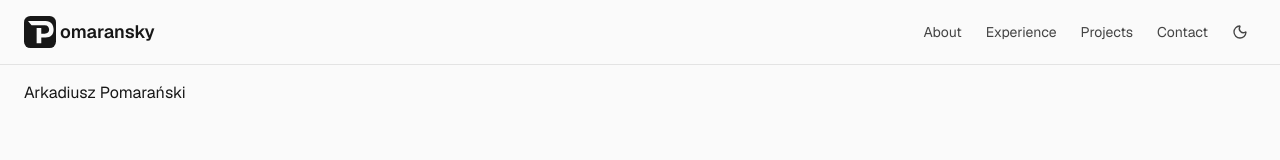
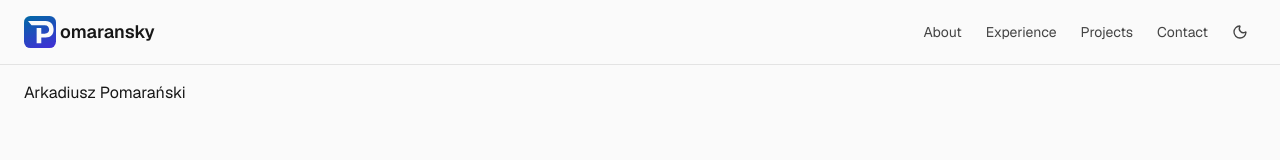
Before and after one commit to Pomaransky/pomaransky-web, a Next.js app: page / in a window 1280 px wide. Shown: the top 160 px of the page. Built offline with nearby package versions, Linux system fonts and the light colour scheme.

Commit message:
Add primary and secondary colors, Improve logo

```diff
--- a/app/globals.css
+++ b/app/globals.css
@@ -15,6 +15,8 @@
 @theme inline {
   --color-background: var(--background);
   --color-foreground: var(--foreground);
+  --color-primary: var(--color-sky-700);
+  --color-secondary: var(--color-indigo-700);
   --font-sans: var(--font-geist-sans);
   --font-mono: var(--font-geist-mono);
 }
--- a/components/header/Header.tsx
+++ b/components/header/Header.tsx
@@ -2,7 +2,7 @@
 
 import Link from "next/link";
 import { Menu, X } from "lucide-react";
-import { useState } from "react";
+import { useEffect, useRef, useState } from "react";
 import { Container } from "@/components/container/Container";
 import { Logo } from "@/components/icons/Logo";
 import { ThemeToggle } from "@/components/theme/ThemeToggle";
@@ -16,13 +16,28 @@ const navLinks = [
 ];
 
 const linkClassName =
-  "text-sm text-foreground/80 transition-colors hover:text-sky-700";
+  "text-sm text-foreground/80 transition-colors hover:text-primary";
 
 export function Header() {
   const [open, setOpen] = useState(false);
+  const headerRef = useRef<HTMLElement>(null);
+
+  useEffect(() => {
+    if (!open) return;
+    const onClickOutside = (e: MouseEvent) => {
+      if (!headerRef.current?.contains(e.target as Node)) {
+        setOpen(false);
+      }
+    };
+    document.addEventListener("mousedown", onClickOutside);
+    return () => document.removeEventListener("mousedown", onClickOutside);
+  }, [open]);
 
   return (
-    <header className="sticky top-0 z-50 border-b border-foreground/10 bg-background py-4">
+    <header
+      ref={headerRef}
+      className="sticky top-0 z-50 border-b border-foreground/10 bg-background py-4"
+    >
       <Container>
         <div className="flex items-center justify-between gap-6">
           <Link href="/" className="flex items-center gap-1">
@@ -39,7 +54,7 @@ export function Header() {
             <button
               type="button"
               onClick={() => setOpen((prev) => !prev)}
-              className="flex size-8 cursor-pointer items-center justify-center rounded-md text-foreground/80 transition-colors hover:text-sky-700 md:hidden"
+              className="flex size-8 cursor-pointer items-center justify-center rounded-md text-foreground/80 transition-colors hover:text-primary md:hidden"
               aria-label={open ? "Close menu" : "Open menu"}
               aria-expanded={open}
               aria-controls="mobile-nav"
--- a/components/icons/Logo.tsx
+++ b/components/icons/Logo.tsx
@@ -1,57 +1,52 @@
 export const logo = {
   width: 40,
   height: 40,
-  rx: 8,
-  favicon: {
-    background: "#18181b",
-    color: "#fafafa",
+  borderRadius: "20%",
+  gradient: {
+    from: "#0069a4",
+    to: "#432dd7",
   },
+  iconColor: "#fafafa",
 } as const;
 
 type LogoMarkProps = {
-  background: string;
-  foreground: string;
   className?: string;
   width?: number | string;
   height?: number | string;
 };
 
-export function LogoMark({
-  background,
-  foreground,
-  className,
-  width = "100%",
-  height = "100%",
-}: LogoMarkProps) {
+export function LogoMark({ className, width, height }: LogoMarkProps) {
   return (
-    <svg
-      viewBox={`0 0 ${logo.width} ${logo.height}`}
-      width={width}
-      height={height}
-      xmlns="http://www.w3.org/2000/svg"
+    <div
       className={className}
       aria-hidden
+      style={{
+        display: "flex",
+        alignItems: "center",
+        justifyContent: "center",
+        overflow: "hidden",
+        width,
+        height,
+        borderRadius: logo.borderRadius,
+        background: `linear-gradient(160deg, ${logo.gradient.from} 0%, ${logo.gradient.to} 100%)`,
+      }}
     >
-      <rect
-        width={logo.width}
-        height={logo.height}
-        rx={logo.rx}
-        fill={background}
-      />
-      <g fill={foreground} fillRule="evenodd">
-        <path d="M5 6.2 H27 C33.8 6.2 37 11 37 17 C37 23 33.8 27 27 27 H21.6 V34.2 H15.8 V15 H21.6 V11.6 H9.4 L5 6.2 Z M21.6 11.6 H25.8 C29.6 11.6 31.4 14 31.4 17 C31.4 20 29.6 22.2 25.8 22.2 H21.6 Z" />
-      </g>
-    </svg>
+      <svg
+        viewBox={`0 0 ${logo.width} ${logo.height}`}
+        width="100%"
+        height="100%"
+        xmlns="http://www.w3.org/2000/svg"
+      >
+        <g fill={logo.iconColor} fillRule="evenodd">
+          <path d="M5 6.2 H27 C33.8 6.2 37 11 37 17 C37 23 33.8 27 27 27 H21.6 V34.2 H15.8 V15 H21.6 V11.6 H9.4 L5 6.2 Z M21.6 11.6 H25.8 C29.6 11.6 31.4 14 31.4 17 C31.4 20 29.6 22.2 25.8 22.2 H21.6 Z" />
+        </g>
+      </svg>
+    </div>
   );
 }
 
 export function LogoIcon() {
-  return (
-    <LogoMark
-      background={logo.favicon.background}
-      foreground={logo.favicon.color}
-    />
-  );
+  return <LogoMark width={logo.width} height={logo.height} />;
 }
 
 type LogoProps = {
@@ -59,11 +54,5 @@ type LogoProps = {
 };
 
 export function Logo({ className }: LogoProps) {
-  return (
-    <LogoMark
-      className={className}
-      background="var(--foreground)"
-      foreground="var(--background)"
-    />
-  );
+  return <LogoMark className={className} />;
 }
--- a/components/theme/ThemeToggle.tsx
+++ b/components/theme/ThemeToggle.tsx
@@ -22,7 +22,7 @@ export function ThemeToggle() {
     <button
       type="button"
       onClick={() => setTheme(isDark ? "light" : "dark")}
-      className="flex size-8 cursor-pointer items-center justify-center rounded-md text-foreground/80 transition-colors hover:text-sky-700"
+      className="flex size-8 cursor-pointer items-center justify-center rounded-md text-foreground/80 transition-colors hover:text-primary"
       aria-label={isDark ? "Switch to light theme" : "Switch to dark theme"}
     >
       {isDark ? (
```
